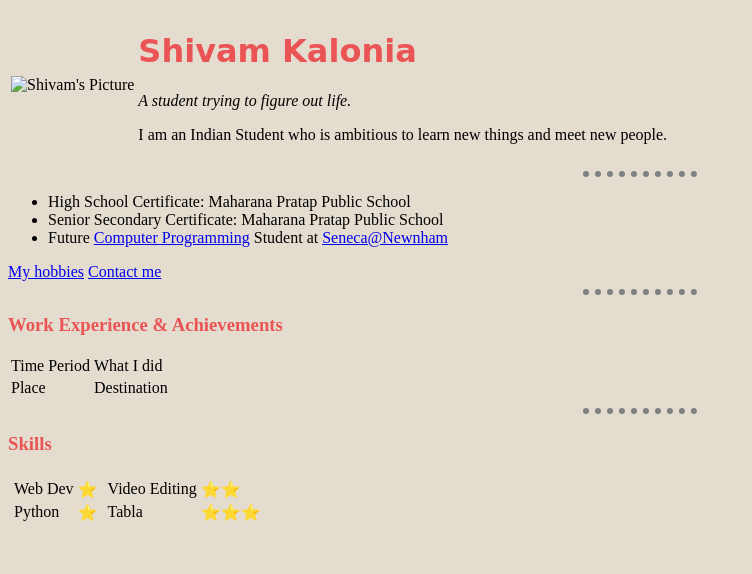
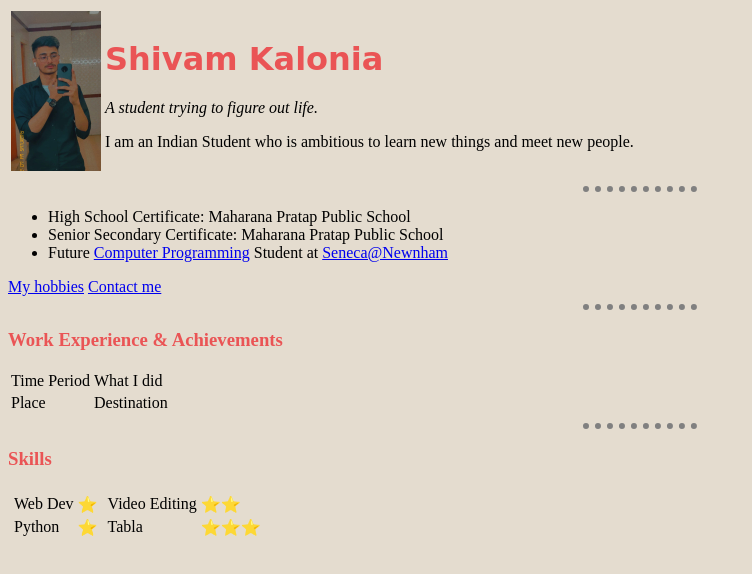
Before and after one commit to shivam6912/Shivam-s-Personal-site, a plain HTML site: page index.html in a window 1280 px wide. Shown: the whole page, without its empty margins (0-752 px from the left). Drawn offline with Linux system fonts and the light colour scheme; files whose address does not match are found by name.

Commit message:
Update index.html

```diff
--- a/index.html
+++ b/index.html
@@ -13,7 +13,7 @@
  <body>
    <table>
      <tr>
-      <td>    <img src="C:\Users\labso\Downloads\WhatsApp Image 2023-03-13 at 22.47.36-modified.png" height="160" alt="Shivam's Picture">
+      <td>    <img src="./assets/Images/WhatsApp Image 2023-03-13 at 22.47.36.jpg" height="160" alt="Shivam's Picture">
       </td>
       <td><h1 >Shivam Kalonia</h1>
          <p><em>A student trying to figure out life.</em></p>
```
